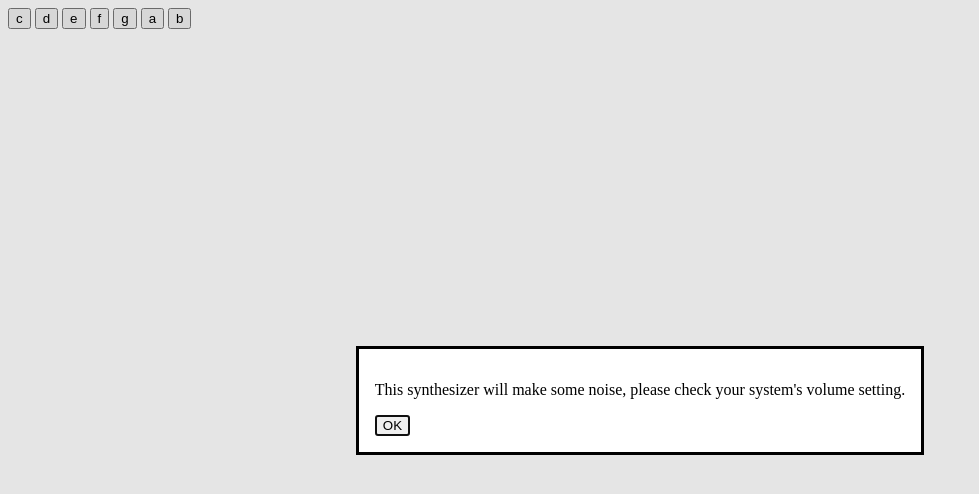
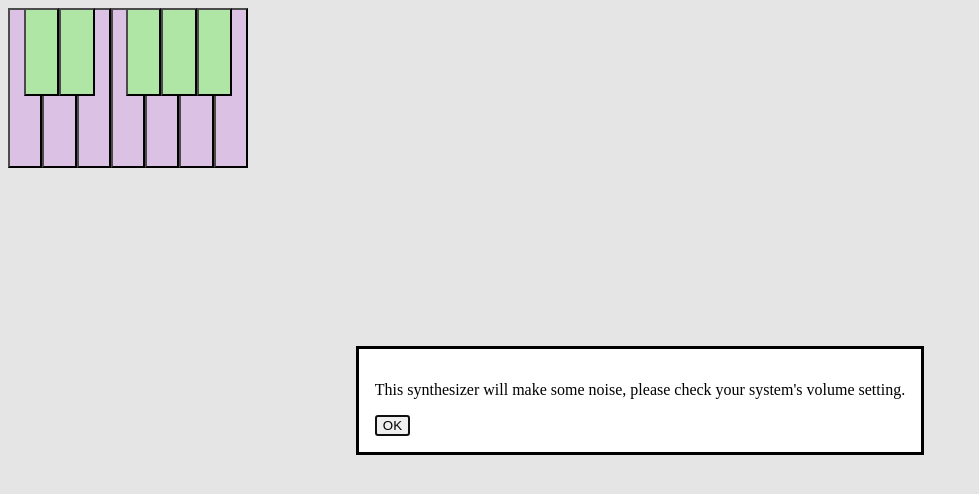
Before and after one commit to jwyangg/idad-simple-keyboard-ui, a plain HTML site: page index.html in a window 1280 px wide. Shown: the whole page, without its empty margins (0-979 px from the left). Drawn offline with nearby package versions, Linux system fonts and the light colour scheme.

Commit message:
added key shapes and colours

```diff
--- a/index.html
+++ b/index.html
@@ -35,13 +35,29 @@
       </p>
       <button id="dialogCloseButton" autofocus>OK</button>
     </dialog>
-
-    <button class="whiteKey">c</button>
-    <button class="whiteKey">d</button>
-    <button class="whiteKey">e</button>
-    <button class="whiteKey">f</button>
-    <button class="whiteKey">g</button>
-    <button class="whiteKey">a</button>
-    <button class="whiteKey">b</button>
+    <div class="keyboardCont">
+      <div class="octaveCont">
+        <div class="whiteKeyCont">
+          <button class="whiteKey" data-note="c"></button>
+          <button class="whiteKey" data-note="d"></button>
+          <button class="whiteKey" data-note="e"></button>
+          <button class="whiteKey" data-note="f"></button>
+          <button class="whiteKey" data-note="g"></button>
+          <button class="whiteKey" data-note="a"></button>
+          <button class="whiteKey" data-note="b"></button>
+        </div>
+        <div class="blackKeyCont">
+          <div class="ghostKey"></div>
+          <button class="blackKey" data-note="c#"></button>
+          <button class="blackKey" data-note="d#"></button>
+          <div class="ghostKey"></div>
+          <div class="ghostKey"></div>
+          <button class="blackKey" data-note="f#"></button>
+          <button class="blackKey" data-note="g#"></button>
+          <button class="blackKey" data-note="a#"></button>
+          <div class="ghostKey"></div>
+        </div>
+      </div>
+    </div>
   </body>
 </html>
--- a/keyboardController.js
+++ b/keyboardController.js
@@ -12,10 +12,10 @@ let polySynth = new Tone.PolySynth(Tone.Synth, {
     sustain: 0.5,
     release: 0.1,
     attackCurve: "exponential",
-  }
+  },
 });
 /* we don't connect it immediately to our audio driver, we wait for user interaction (via the modal) */
-function toneInit(){
+function toneInit() {
   polySynth.toDestination();
 }
 
@@ -34,15 +34,17 @@ document.getElementById("dialogCloseButton").addEventListener("click", () => {
 introModal.addEventListener("close", toneInit);
 
 /* find keys by their class and add to array */
-let allKeys = Array.from(document.getElementsByClassName("whiteKey")).concat(Array.from(document.getElementsByClassName("blackKey")));
+let allKeys = Array.from(document.getElementsByClassName("whiteKey")).concat(
+  Array.from(document.getElementsByClassName("blackKey"))
+);
 
 /* set default octace : we will update based on keys later on */
 let octave = 3;
 
 /* add an event listener to each key */
-allKeys.forEach(key => {
-    key.addEventListener("mousedown", e => {
-        let note = e.target.textContent;
-        polySynth.triggerAttackRelease(note + octave, '8n');
-    });
+allKeys.forEach((key) => {
+  key.addEventListener("mousedown", (e) => {
+    let note = e.target.dataset.note;
+    polySynth.triggerAttackRelease(note + octave, "8n");
+  });
 });
--- a/style.css
+++ b/style.css
@@ -0,0 +1,52 @@
+.keyboardCont {
+  height: 10rem;
+  display: flex;
+}
+
+.octaveCont {
+  width: 15rem;
+  position: relative;
+}
+
+.whiteKeyCont {
+  display: flex;
+  height: 100%;
+  width: 100%;
+  align-items: stretch;
+}
+
+.whiteKey {
+  flex: 1;
+  padding: 0;
+  background-color: rgb(244, 216, 255);
+}
+
+.whiteKey:hover {
+  cursor: pointer;
+}
+
+.whiteKey:active {
+  /* background-color: rgb(236, 206, 255); */
+  filter: invert();
+}
+
+.blackKeyCont {
+  position: absolute;
+  top: 0%;
+  display: flex;
+  height: 55%;
+  width: 100%;
+  align-items: stretch;
+  pointer-events: none;
+}
+
+.blackKey {
+  flex: 1;
+  padding: 0;
+  pointer-events: all;
+  background-color: rgb(195, 255, 184);
+}
+
+.ghostKey {
+  flex: 0.5;
+}
```
